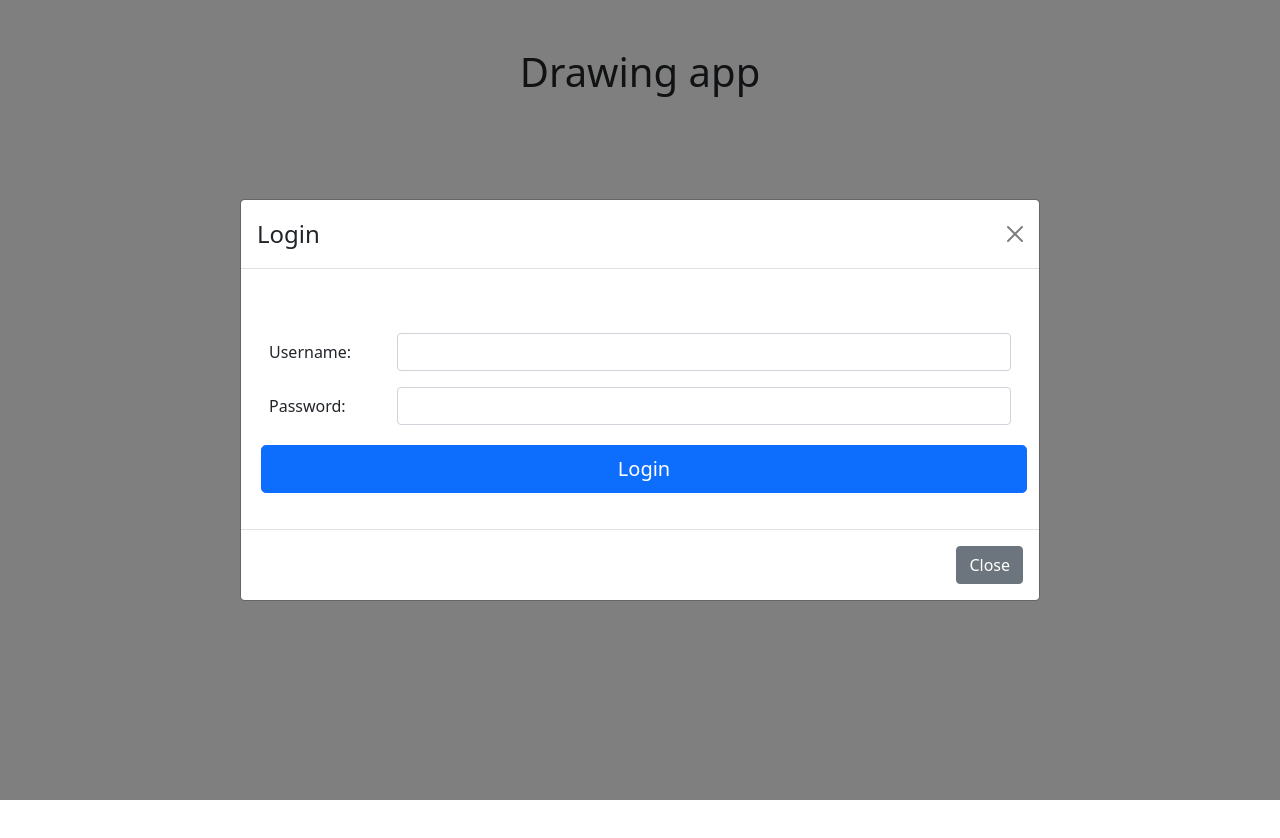
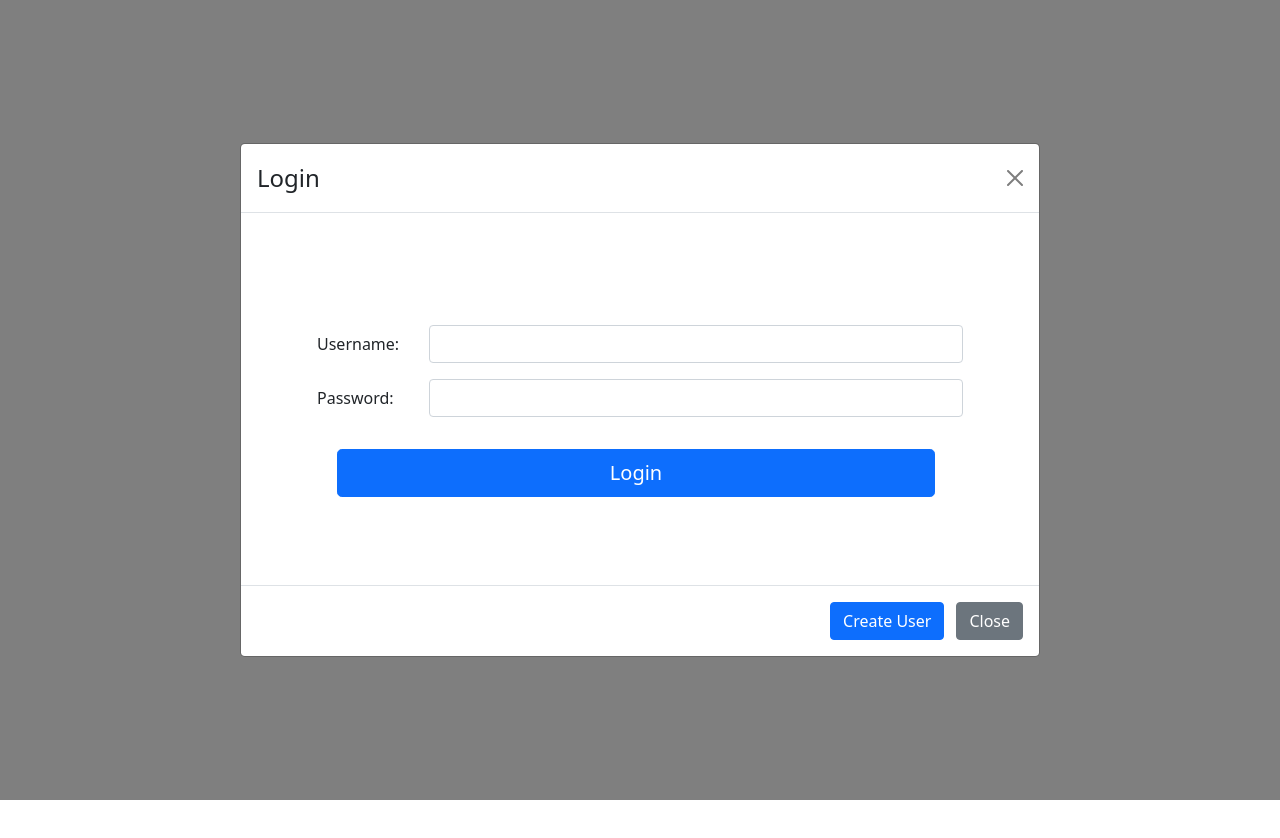
Before and after one commit to adam-goodrich/drawing-app, a React (Create React App) app in the folder client/: page / in a window 1280 px wide. Both pictures are taken after a click on the button "Login". Shown: the top 838 px of the page. After the commit the page ends 800 px from the top, so only its background shows below. Built offline with nearby package versions, Linux system fonts and the light colour scheme; no server answers.

Commit message:
redesign on the splash page

```diff
--- a/client/src/App.js
+++ b/client/src/App.js
@@ -21,6 +21,7 @@ function App() {
   });
   const [showLoginModal, setShowLoginModal] = useState(false);
   const [showCreateUserModal, setShowCreateUserModal] = useState(false);
+  const [showMainModal, setShowMainModal] = useState(false);
 
   useEffect(() => {
     axios.get("http://localhost:8080/users").then((allUsers) => {
@@ -32,11 +33,13 @@ function App() {
     }
   }, []);
 
-  const handleCloseLogin = () => setShowLoginModal(false);
-  const handleShowLogin = () => setShowLoginModal(true);
-
-  const handleCloseCreateUser = () => setShowCreateUserModal(false);
+  const handleCloseCreateUser = () => {
+    setShowCreateUserModal(false);
+    setShowMainModal(false);
+  };
   const handleShowCreateUser = () => setShowCreateUserModal(true);
+  const handleShowMainModal = () => setShowMainModal(true);
+  const handleCloseMainModal = () => setShowMainModal(false);
 
   if (userLoggedIn) {
     return (
@@ -61,20 +64,12 @@ function App() {
 
   return (
     <div className="App">
-      <h1 className="mt-5">Drawing app</h1>
       <div className="d-flex align-items-center justify-content-center btn-container">
-        <Button variant="primary" onClick={handleShowLogin} className="m-5">
+        <h1 className="mt-5 me-5">Drawing app</h1>
+        <Button variant="primary mt-5 " onClick={handleShowMainModal}>
           Login
         </Button>
-
-        <Button
-          variant="primary"
-          onClick={handleShowCreateUser}
-          className="m-5">
-          Create User
-        </Button>
       </div>
-
       <Modal
         show={showCreateUserModal}
         onHide={handleCloseCreateUser}
@@ -107,16 +102,17 @@ function App() {
       </Modal>
 
       <Modal
-        show={showLoginModal}
-        onHide={handleCloseLogin}
+        show={showMainModal}
+        onHide={handleCloseMainModal}
         backdrop="static"
         keyboard={false}
-        size="lg"
-        centered>
+        centered
+        size="lg">
         <Modal.Header closeButton>
           <Modal.Title>Login</Modal.Title>
         </Modal.Header>
-        <Modal.Body>
+        <Modal.Body className="m-5">
+          <div className="d-flex align-items-center justify-content-center">
             <Login
               userLoggedIn={userLoggedIn}
               setUserLoggedIn={setUserLoggedIn}
@@ -129,9 +125,17 @@ function App() {
               showCreateUserModal={showCreateUserModal}
               setShowCreateUserModal={setShowCreateUserModal}
             />
+            <br />
+          </div>
         </Modal.Body>
         <Modal.Footer>
-          <Button variant="secondary" onClick={handleCloseLogin}>
+          <Button
+            variant="primary"
+            onClick={handleShowCreateUser}
+            className="me-2">
+            Create User
+          </Button>
+          <Button variant="secondary" onClick={handleCloseMainModal}>
             Close
           </Button>
         </Modal.Footer>
--- a/client/src/components/Login.js
+++ b/client/src/components/Login.js
@@ -65,8 +65,8 @@ const Login = (props) => {
             />
           </div>
         </div>
-        <div className="mb-3 row">
-          <button type="submit" className="btn btn-primary btn-lg m-1">
+        <div className="mb-3 row container ">
+          <button type="submit" className="btn btn-primary btn-lg m-2 mt-3">
             Login
           </button>
         </div>
--- a/client/src/components/createUser/createUser.js
+++ b/client/src/components/createUser/createUser.js
@@ -1,7 +1,7 @@
 import React, { useState } from "react";
 import axios from "axios";
 
-const CreateUser = () => {
+const CreateUser = (props) => {
   const [user, setUser] = useState({
     email: "",
     username: "",
@@ -10,7 +10,7 @@ const CreateUser = () => {
     lastname: "",
   });
 
-  const createNewUser = (e) => {
+  const createNewUser = () => {
     if (user.email === "") {
       return;
     } else if (user.username === "") {
@@ -31,7 +31,6 @@ const CreateUser = () => {
     }
     axios.post("http://localhost:8080/users", user).then((response) => {
       console.log(response);
-      window.location.reload(false);
     });
   };
 
```
Lines whose indentation alone changed are shown as unchanged.
